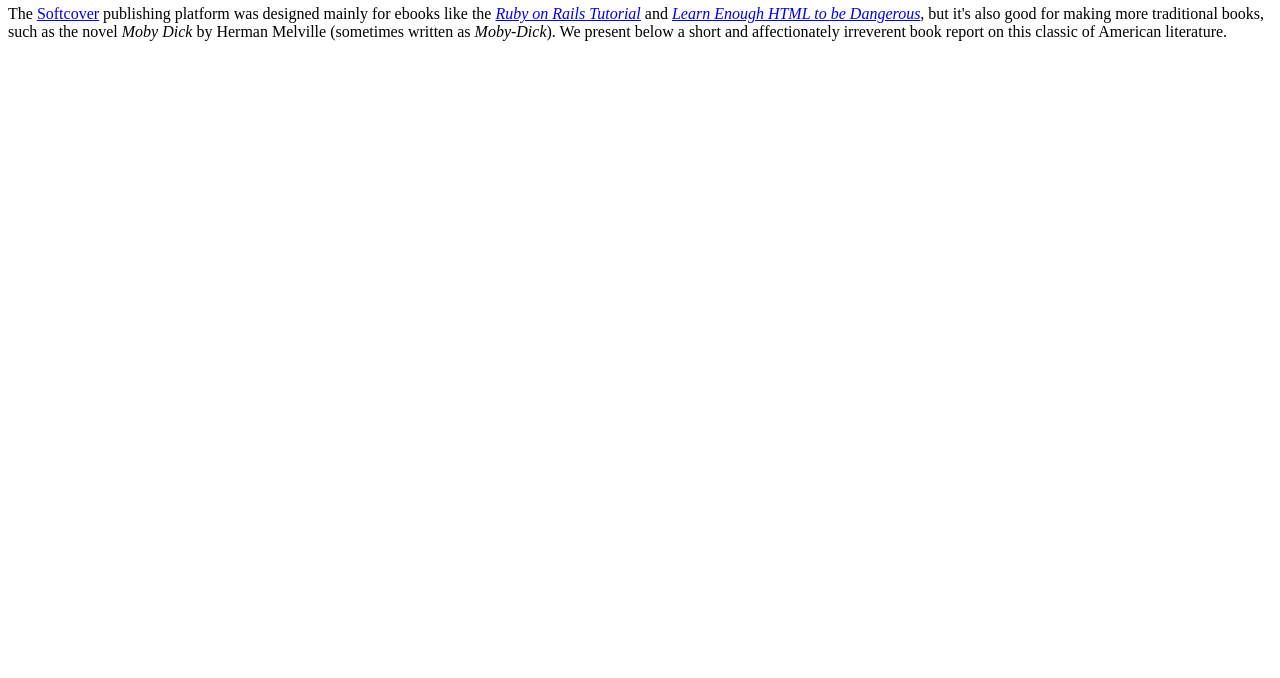
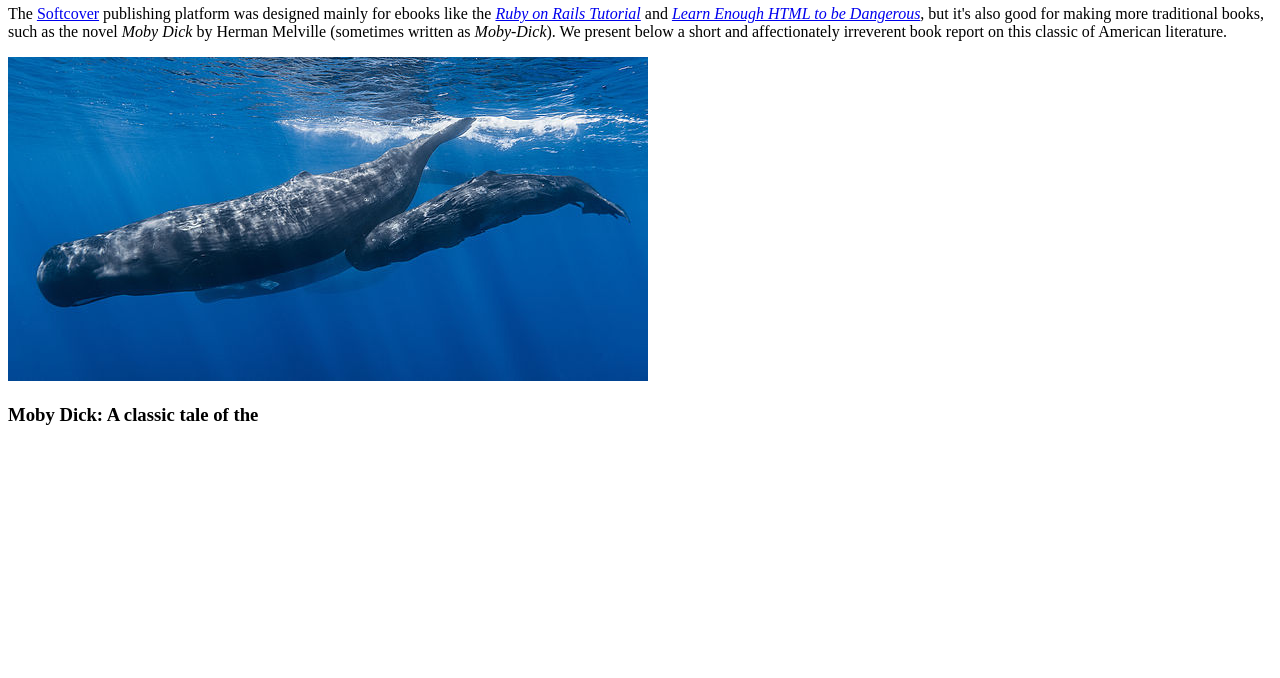
Before and after one commit to cjostc/learnEnough-HTML, a plain HTML site: page mobyDick.html in a window 1280 px wide. Shown: the part 122-800 px from the top of the page. Drawn offline with Linux system fonts and the light colour scheme.

Commit message:
Add content to page

```diff
--- a/mobyDick.html
+++ b/mobyDick.html
@@ -11,11 +11,18 @@
 
     <header>
         <h1>A Softcover Book Report</h1>
-            <h2>Moby Dick (or, <em>The Whale</em></h2>
+            <h2>Moby Dick (or, <em>The Whale</em>)</h2>
     </header>
     <div>
         <p>The <a href="https://www.softcover.io">Softcover</a> publishing platform was designed mainly for ebooks like the <a href="https://railstutorial.org/book"><em>Ruby on Rails Tutorial</em></a> and <a href="https://learnenough.com/html"><em>Learn Enough HTML to be Dangerous</em></a>, but it's also good for making more traditional books, such as the novel <em>Moby Dick</em> by Herman Melville (sometimes written as <em>Moby-Dick</em>). We present below a short and affectionately irreverent book report on this classic of American literature.
         </p>
     </div>
+
+    <a href="https://commons.wikimedia.org/wiki/File:Sperm_whale_pod.jpg"><img src="images/spermWhales.jpg" alt="Sperm whales in the ocean"></a>
+
+    <div>
+        <h3>Moby Dick: A classic tale of the</h3>
+    </div>
+
 </body>
 </html>
```
